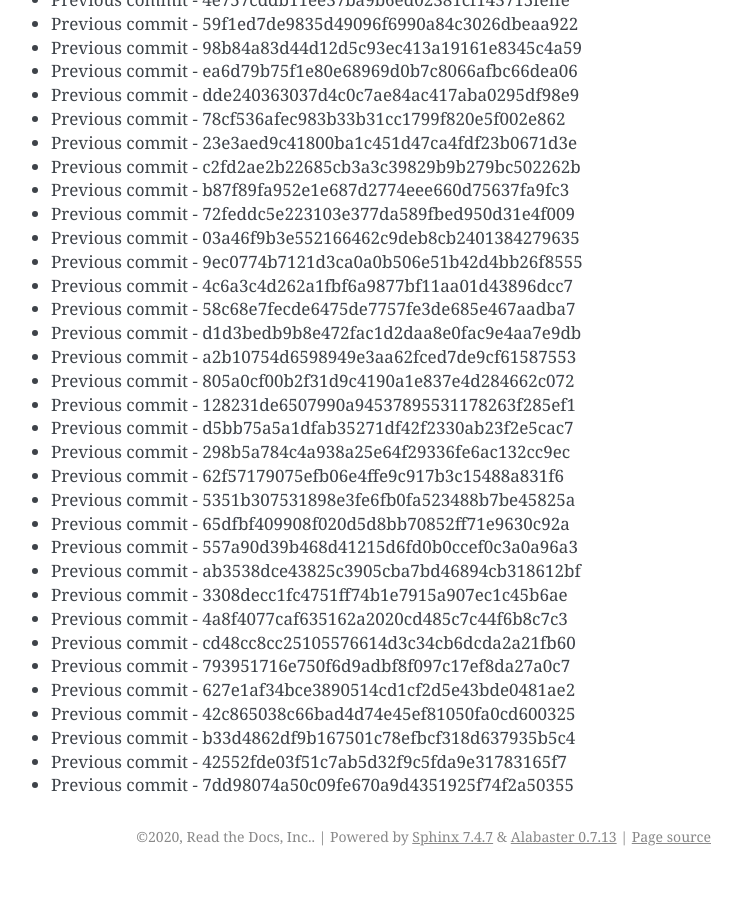
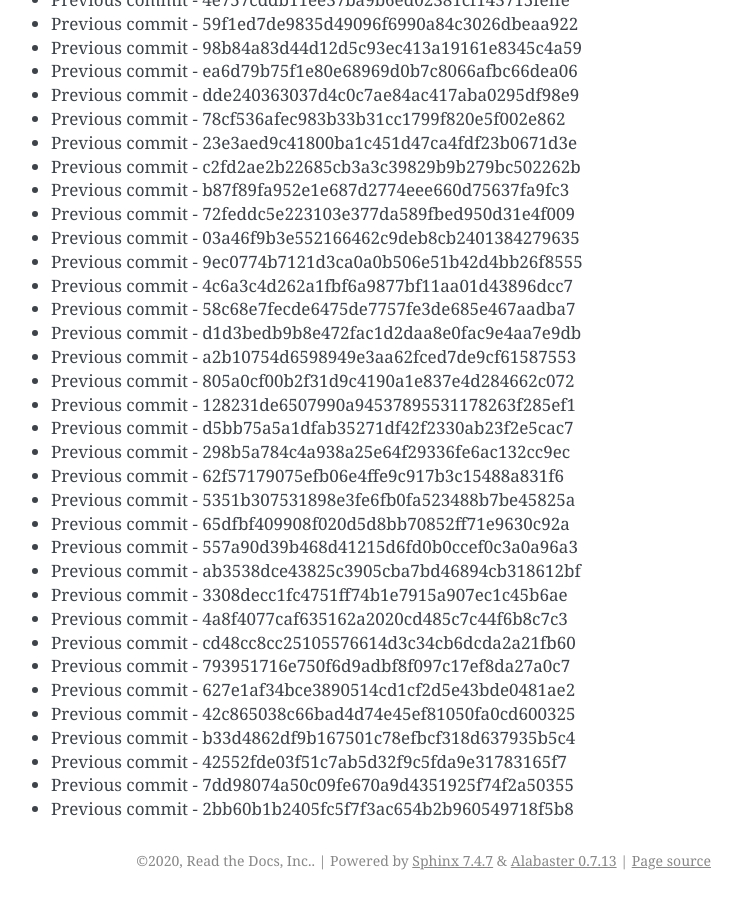
Before and after one commit to readthedocs/rtd-git-stresstest, a Sphinx documentation site: the page built from docs/updates.rst, in a window 1280 px wide and 900 px high, scrolled down 51438 px. Shown: the whole window, without its empty margins (399-1141 px from the left). Built offline with Sphinx 7.4.7, drawn with Linux system fonts in a browser that asks for light colours; before the commit the page ends 52314 px from its top, so only the background shows below that.

Commit message:
Generating commit from previous: 2bb60b1b2405fc5f7f3ac654b2b960549718f5b8

```diff
--- a/docs/updates.rst
+++ b/docs/updates.rst
@@ -2193,3 +2193,4 @@ It can be tested for any performance characteristics.
 * Previous commit - b33d4862df9b167501c78efbcf318d637935b5c4
 * Previous commit - 42552fde03f51c7ab5d32f9c5fda9e31783165f7
 * Previous commit - 7dd98074a50c09fe670a9d4351925f74f2a50355
+* Previous commit - 2bb60b1b2405fc5f7f3ac654b2b960549718f5b8
```
